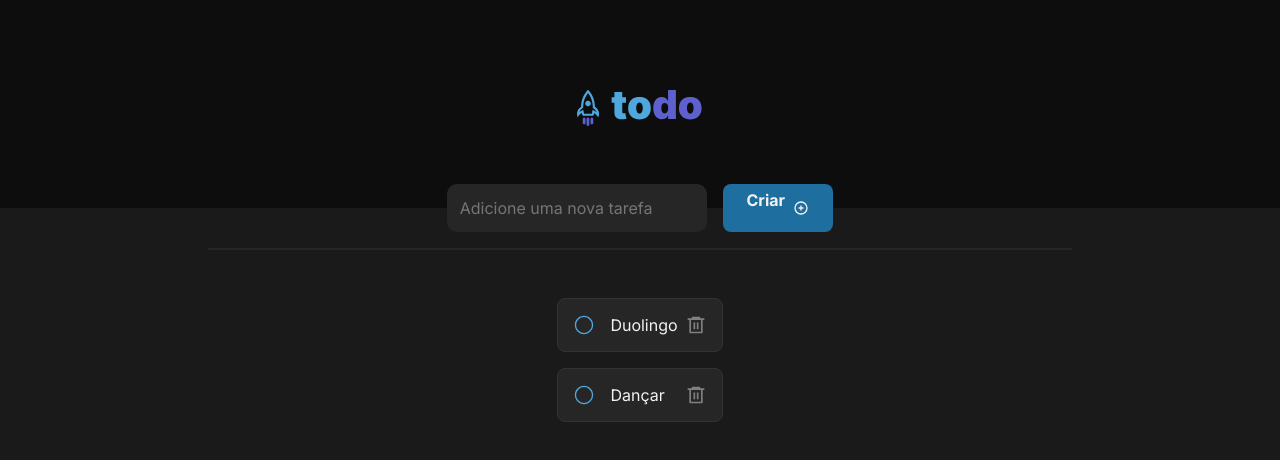
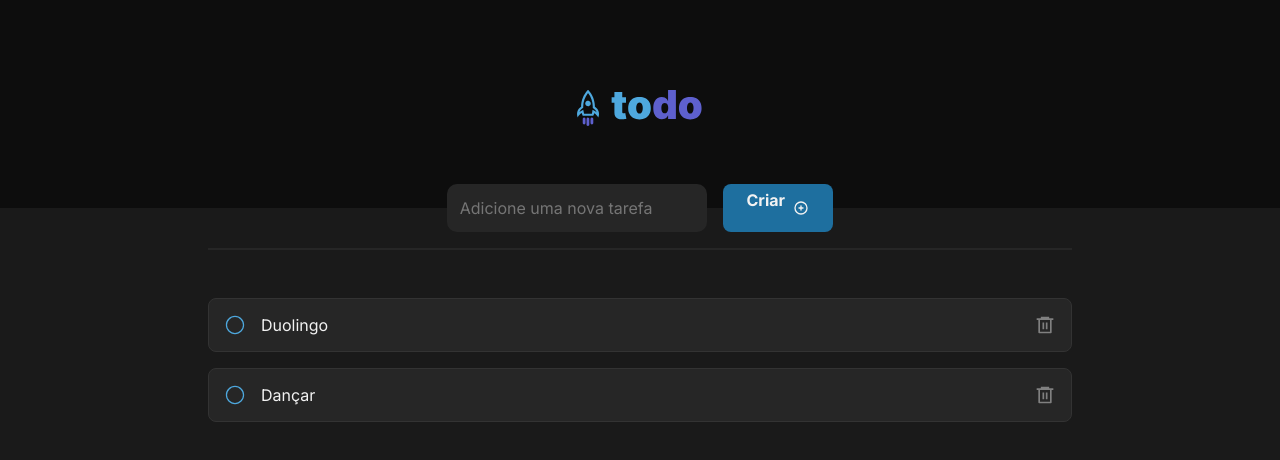
Before and after one commit to daiaanebarbosaf/ToDo-List-, a React (Vite) app: page / in a window 1280 px wide. Shown: the top 460 px of the page. Built offline with nearby package versions, Linux system fonts and the light colour scheme.

Commit message:
espaçamento da task

```diff
--- a/src/pages/Home/Home.module.css
+++ b/src/pages/Home/Home.module.css
@@ -20,6 +20,10 @@
 
     padding-inline: 5rem;
 
+}
+
+.listTasks {
+    width: 100%;
 }
 
 .taskForm {
```
